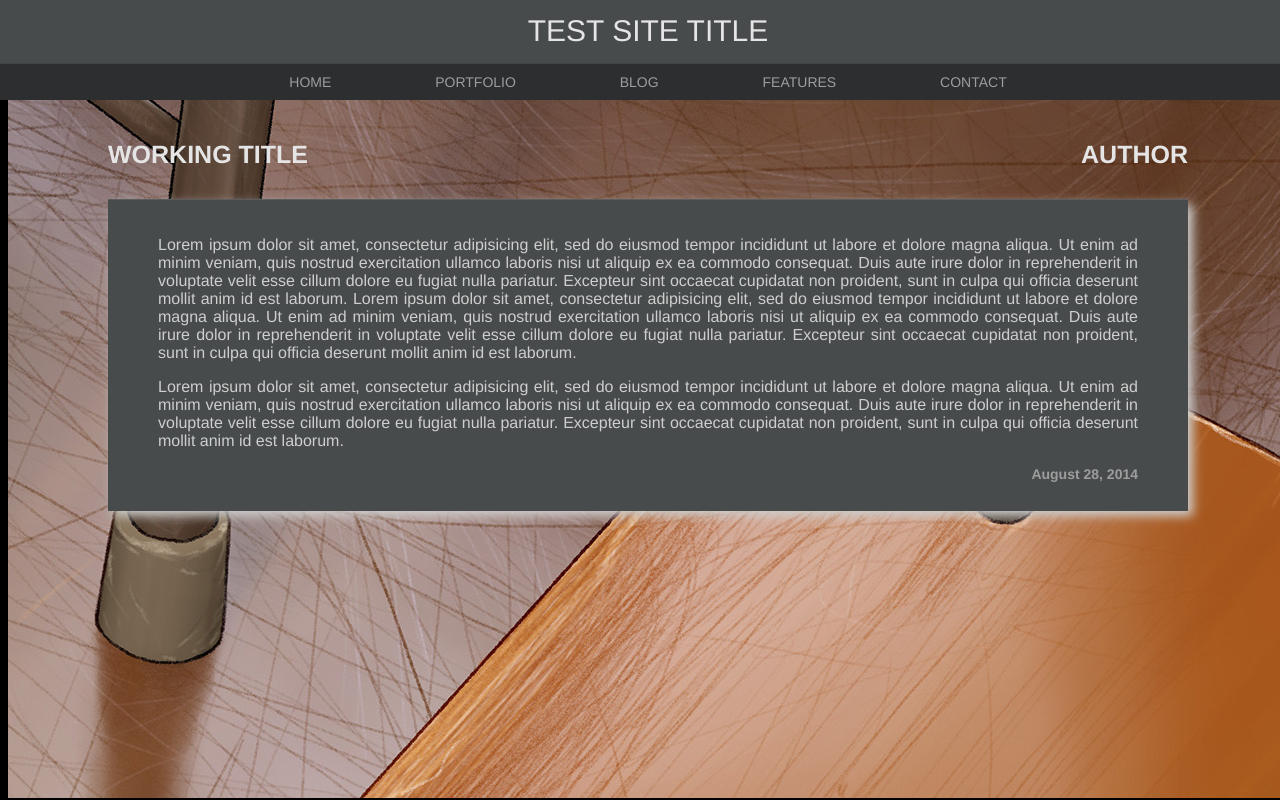
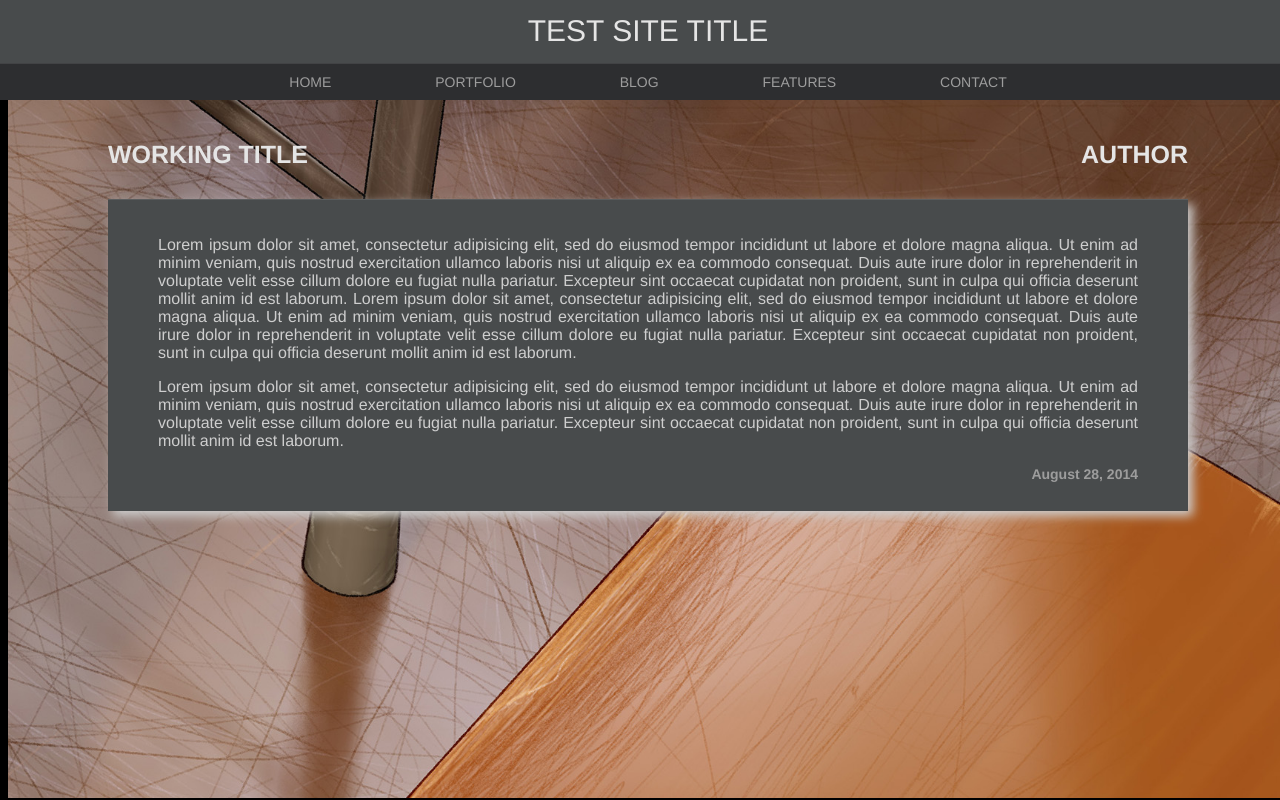
Before and after one commit to 23Suns/joshenderson.github.io, a PHP site: page /index.html in a window 1280 px wide. Run offline with PHP 8.4, Linux system fonts and the light colour scheme.

Commit message:
orientation

```diff
--- a/stylesheet.css
+++ b/stylesheet.css
@@ -9,7 +9,11 @@ html {
 
 body {
 	font-family: "Helvetica Neue", Helvetica, Arial, sans-serif;
-	background: #000 url('1404599735123.jpg') no-repeat center;
+	background: #000 url('1404599735123.jpg') no-repeat fixed;
+	-webkit-background-size: cover;
+    -moz-background-size: cover;
+    -o-background-size: cover;
+    background-size: cover;
 	width: 100%;
 	height: 100%;
 }
```
